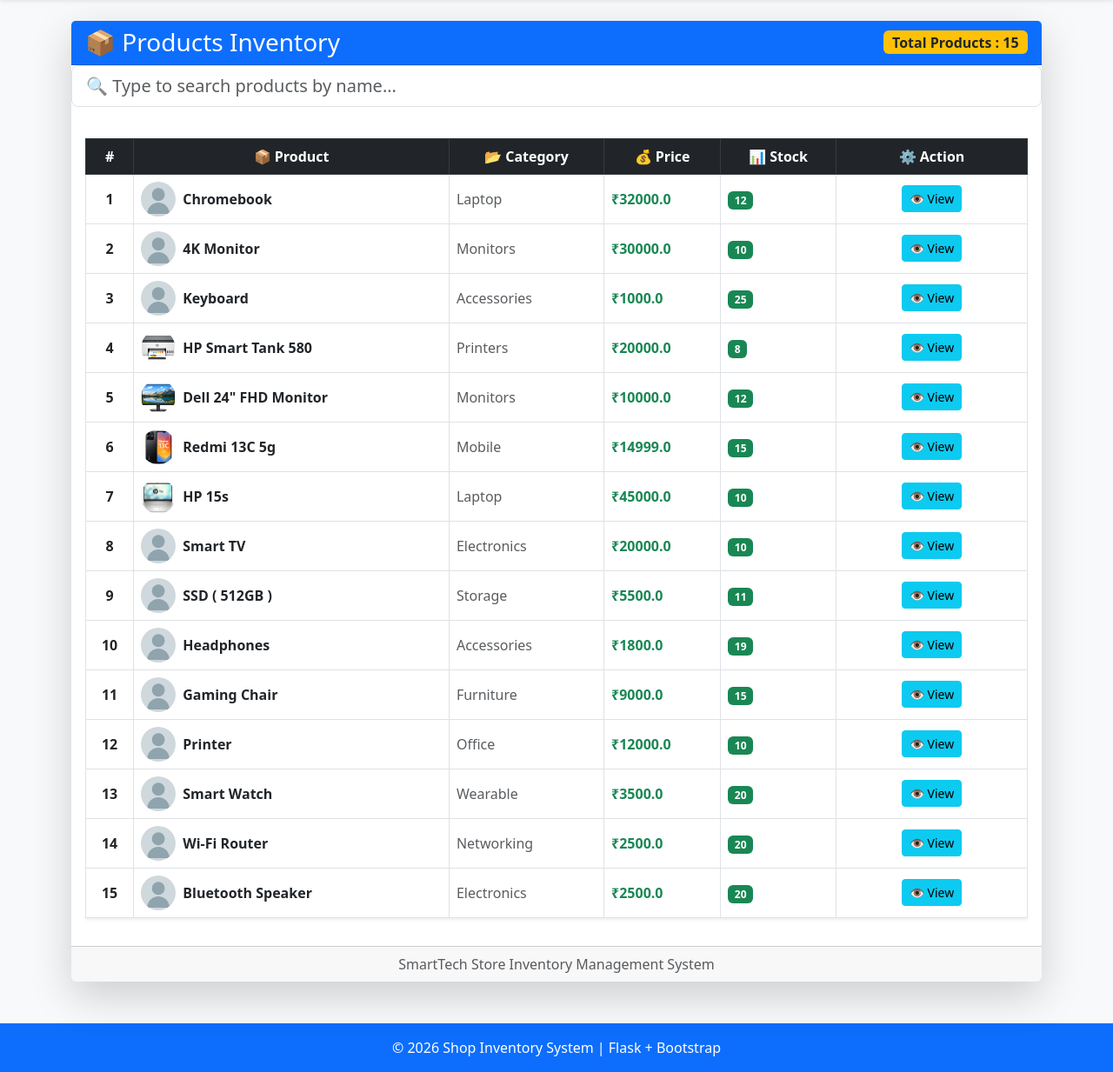
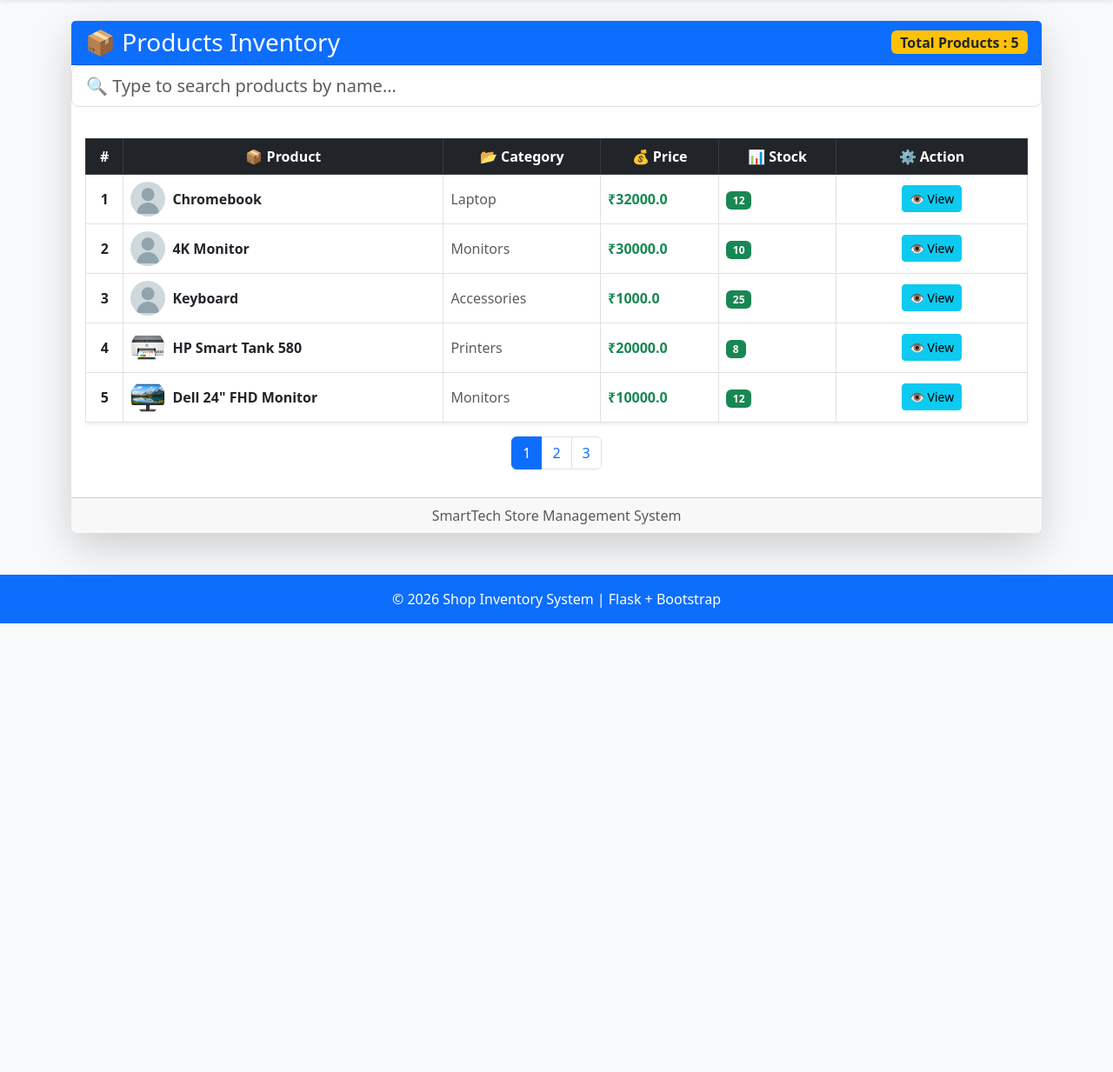
Before and after one commit to kadam768550/python-training, a Flask app: page /products in a window 1280 px wide. Shown: the part 67-1300 px from the top of the page at 87% size. After the commit the page ends 784 px from the top, so only its background shows below. Run offline with Flask 3, Linux system fonts and the light colour scheme; data comes from the database, SQL or seed files in the repository; both versions use the stored data as it was after the commit.

Commit message:
Added pagination to product list

```diff
--- a/app.py
+++ b/app.py
@@ -72,10 +72,15 @@ def home():
 
 @app.route("/products")
 def product():
+    page = request.args.get('page', 1, type=int)
+    per_page = 5
+    offset = (page - 1) * per_page
     conn = get_db()
-    products = conn.execute("SELECT * FROM products ORDER BY id DESC").fetchall()
+    products = conn.execute('SELECT * FROM products ORDER BY id DESC LIMIT ? OFFSET ?', (per_page, offset)).fetchall()
+    total = conn.execute('SELECT COUNT(*) FROM products').fetchone()[0]
     conn.close()
-    return render_template("products.html", products=products)
+    total_pages = (total + per_page - 1) // per_page  # Calculate total pages
+    return render_template("products.html", products=products, page=page, total_pages=total_pages)
 
 @app.route("/products/<int:id>/tip")
 def get_ai_tip(id):
--- a/templates/products.html
+++ b/templates/products.html
@@ -103,13 +103,22 @@
                 </tbody>
 
             </table>
+            <nav class="mt-3">
+                <ul class="pagination justify-content-center">
+                    {% for p in range(1, total_pages + 1) %}
+                    <li class="page-item {% if p == page %}active{% endif %}">
+                    <a class="page-link" href="{{ url_for('product', page=p) }}">{{ p }}</a>
+                    </li>
+                    {% endfor %}
+                </ul>
+            </nav>
 
         </div>
 
     </div>
 
     <div class="card-footer text-center text-muted">
-        SmartTech Store Inventory Management System
+        SmartTech Store Management System
     </div>
 
 </div>
```
Also changed, not shown: myproject.db.
